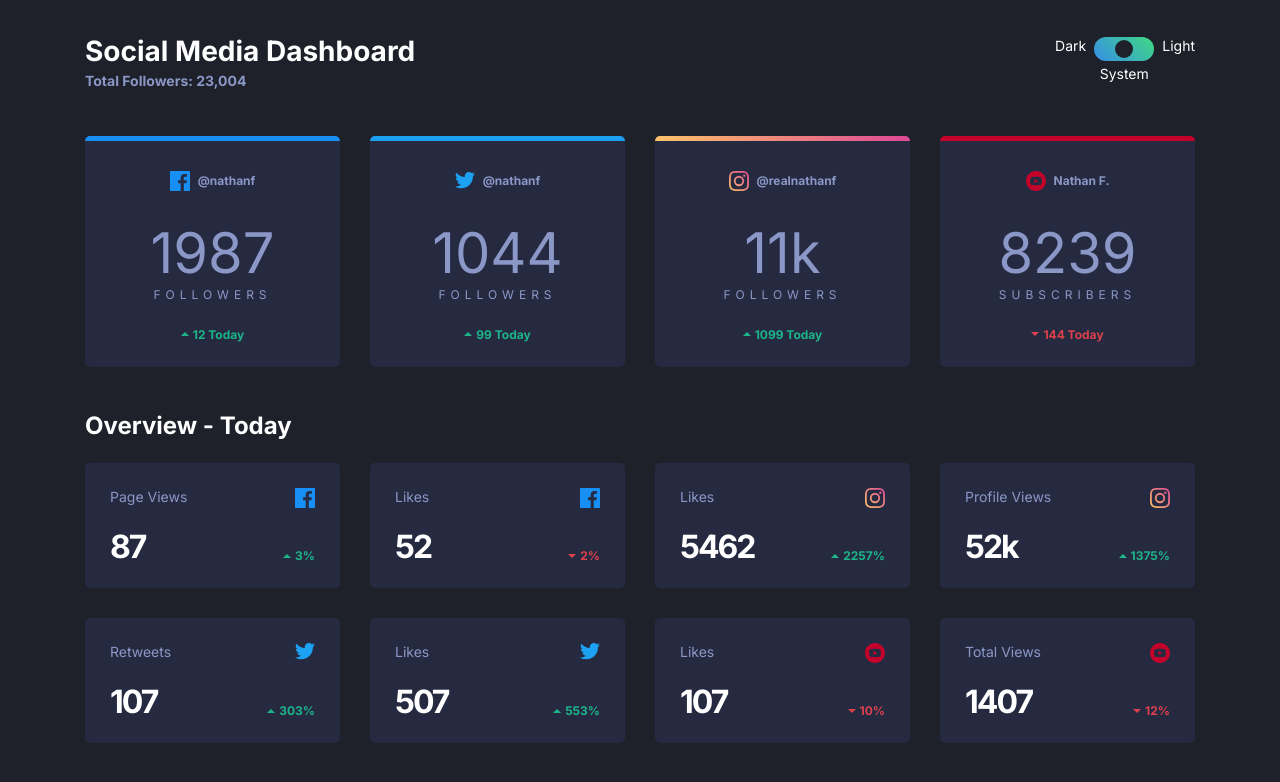
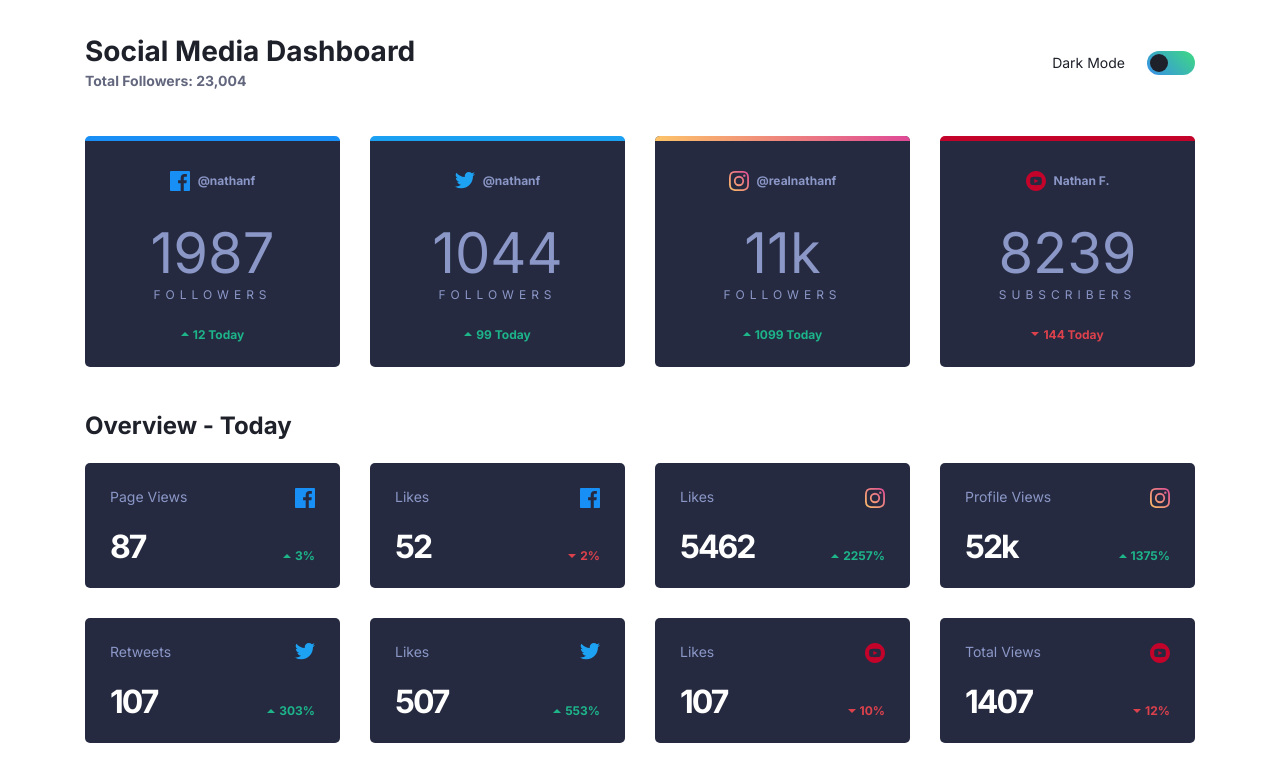
Before and after one commit to Just9krish/Social-Media-Dashboard, a website: page index.html in a window 1280 px wide. Drawn offline with Linux system fonts and the light colour scheme.

Commit message:
working on light and dark mode switching

```diff
--- a/index.html
+++ b/index.html
@@ -29,16 +29,14 @@
       <span class="header__subtitle">Total Followers: 23,004</span>
     </div>
     <fieldset class="header__toggle toggle" role="radiogroup" aria-label="theme toggle">
+      <label for="dark">Dark Mode<span class="sr-only">On</span></label>
       <div class="toggle__wrapper">
         <input type="radio" name="theme" id="dark">
-        <input type="radio" name="theme" id="system" checked>
         <input type="radio" name="theme" id="light">
         <span class="toggle__background" aria-hidden="true"></span>
         <span class="toggle__switcher" aria-hidden="true"></span>
       </div>
-      <label for="dark">Dark</label>
-      <label for="system">System</label>
-      <label for="light">Light</label>
+      <label for="light"  class="sr-only">Dark Mode Off</label>
     </fieldset>
   </header>
   <main>
--- a/style/scss/components/_header.scss
+++ b/style/scss/components/_header.scss
@@ -22,7 +22,7 @@
     &__subtitle {
         font-size: rem(14);
         font-weight: 700;
-        color: var(--dark-text1);
+        color: var(--text2-color);
     }
 
     &__toggle {
--- a/style/scss/components/_toggle.scss
+++ b/style/scss/components/_toggle.scss
@@ -2,44 +2,29 @@
 
 .toggle {
     border: none;
-    display: grid;
-    grid-template-columns: 1fr rem(60) 1fr;
-    grid-template-rows: repeat(2, 1fr);
     gap: rem(4.8) rem(8);
     margin: 0;
+    display: grid;
+    grid-template-columns: 1fr 3rem;
 
     label {
         font-size: rem(14);
-        align-self: start;
-        justify-self: center;
 
-        &[for='dark'] {
-            grid-column: 1/2;
-            justify-self: end;
-        }
-
-        &[for='system'] {
-            grid-column: 1/4;
-            grid-row: 2/3;
-            justify-self: center;
-        }
-
-        &[for='light'] {
-            grid-column: 3/4;
+        &[for="dark"] {
+        line-height: rem(24);
+            margin-right: rem(14);
         }
     }
 
     &__wrapper {
         height: rem(24);
         position: relative;
-        grid-column: 2/3;
-        grid-row: 1/2;
     }
 
     input[type="radio"] {
         opacity: 0;
         margin: 0 -2px 0 -2px;
-        width: rem(16);
+        width: rem(21);
         height: rem(24);
         cursor: pointer;
 
--- a/style/scss/globals/_boilerplate.scss
+++ b/style/scss/globals/_boilerplate.scss
@@ -1,4 +1,4 @@
-*{
+* {
     font-size: 100%;
     box-sizing: border-box;
 }
@@ -11,8 +11,17 @@
     padding: 0;
 }
 
+.sr-only {
+    position: absolute;
+    left: -10000px;
+    top: auto;
+    width: 1px;
+    height: 1px;
+    overflow: hidden;
+}
+
 body {
     font-family: var(--font-inter);
-    background: var(--dark-bg);
-    color: var(--dark-text2);
+    background: var(--background);
+    color: var(--text-color);
 }
--- a/style/scss/globals/_colors.scss
+++ b/style/scss/globals/_colors.scss
@@ -35,10 +35,27 @@
     --light-bg: hsl(0, 0%, 100%);
     --light-top-bg--pattern: hsl(225, 100%, 98%);
     --light-card: hsl(227, 47%, 96%);
-    --light-text1: hsl(228, 12%, 44%);
+    --light-text1: hsl(230, 12%, 44%);
     --light-text2: hsl(230, 17%, 14%);
 
     // card hover
 
     --card-hover: hsl(228, 25%, 27%);
+
+    // for light mode
+    --background: var(--light-bg);
+    --text-color: var(--light-text2);
+    --text2-color: var(--light-text1);
+    --card-bg: var(--light-card);
 }
+
+
+// for dark mode
+@media (prefers-color-scheme: dark) {
+    :root {
+        --background:var(--dark-bg);
+        --text-color:var(--dark-text2);
+        --text2-color: var(--dark-text1);
+        --card-bg: var(--dark-card);
+    }
+}
```
Also changed, not shown: style/css/main.css, 1 other file.
